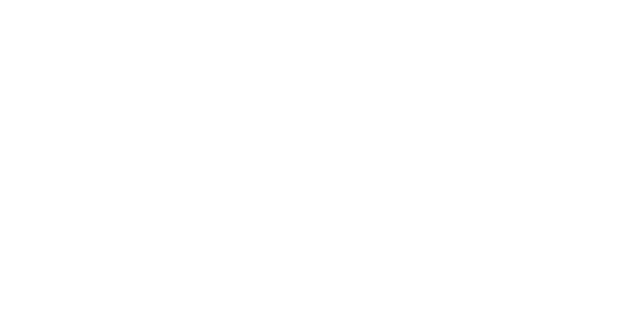
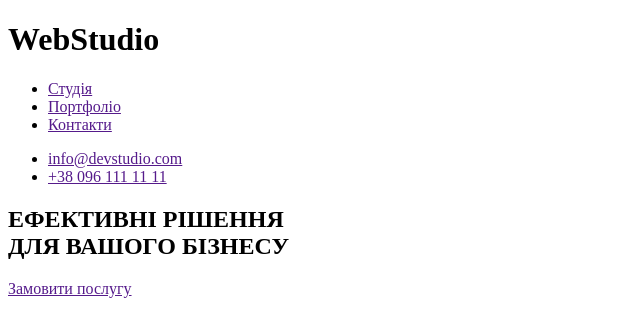
Before and after one commit to ValentynaHol/goit-markup-hw-01, a plain HTML site: page index.html in a window 1280 px wide. Shown: the whole page, without its empty margins (0-640 px from the left). Drawn offline with Linux system fonts and the light colour scheme.

Commit message:
Update index.html
creates hero

```diff
--- a/index.html
+++ b/index.html
@@ -9,7 +9,27 @@
 </head>
 
 <body>
+    <!--Header of site-->
+    <header>
+        <h1>WebStudio</h1>
+        <ul>
+            <li><a href="">Студія</a></li>
+            <li><a href="">Портфоліо</a></li>
+            <li><a href="">Контакти</a></li>
+        </ul>
 
+        <ul>
+            <li><a href="">info@devstudio.com</a></li>
+            <li><a href="">+38 096 111 11 11</a></li>
+        </ul>
+        <!--Hero-->
+        <section>
+            <h2>ЕФЕКТИВНІ РІШЕННЯ<br />ДЛЯ ВАШОГО БІЗНЕСУ</h2>
+            <a href="">Замовити послугу</a>
+        </section>
+
+
+    </header>
 </body>
 
 </html>
```
